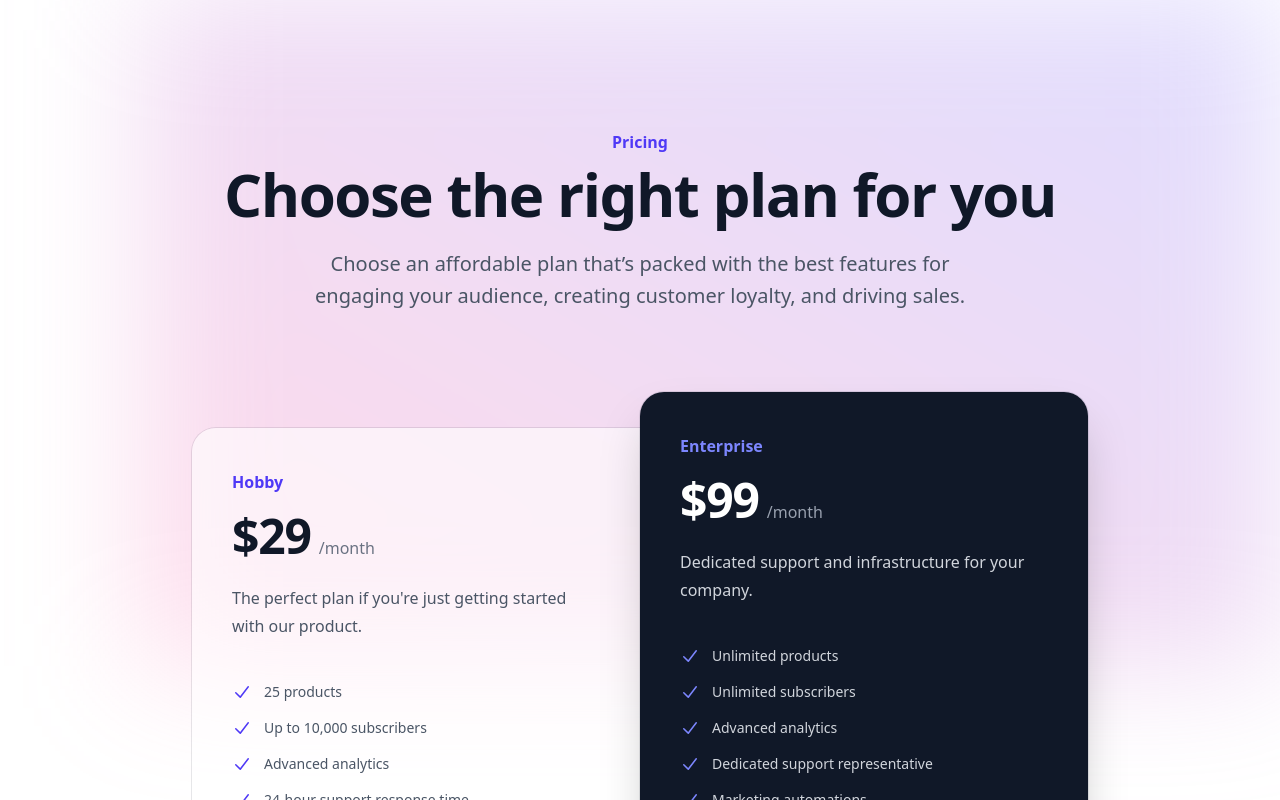
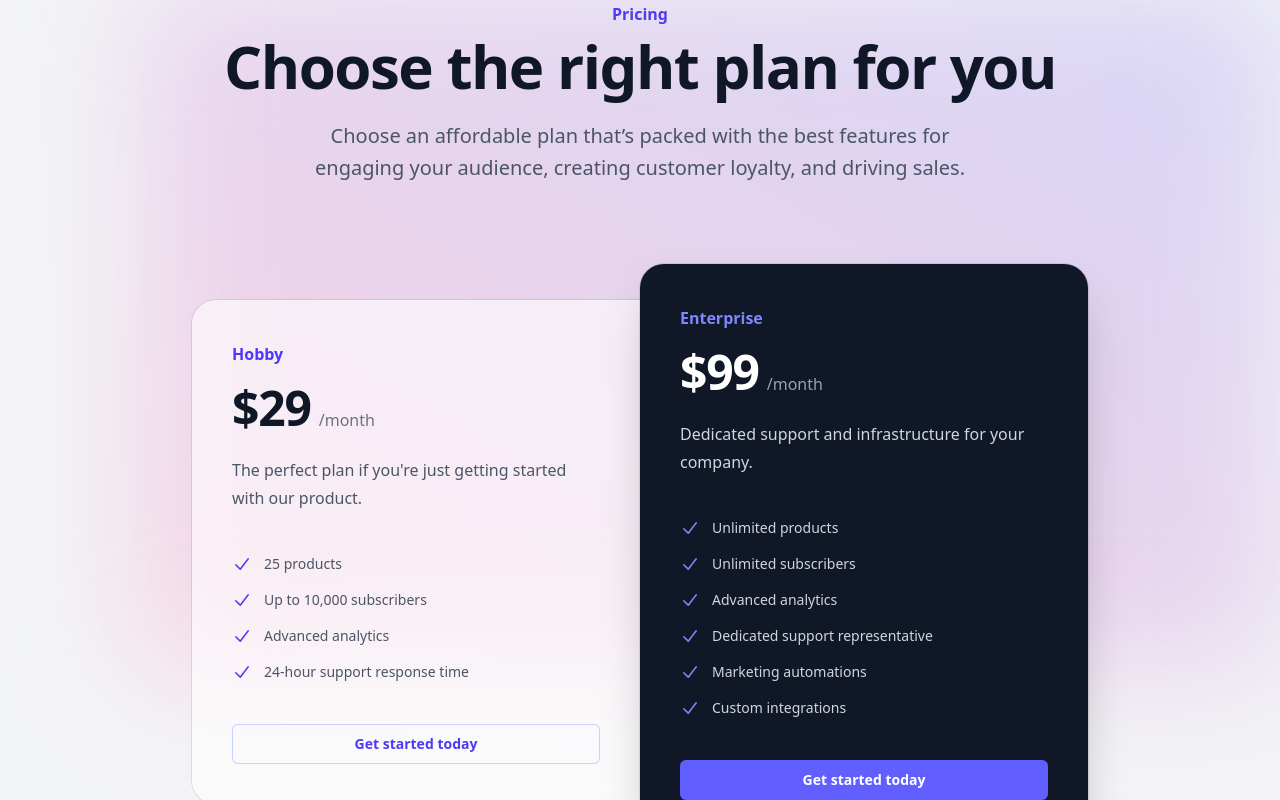
Before and after one commit to Markus-Scl/CuraiNotes, a React (Vite) app in the folder my-project/: page /pricing in a window 1280 px wide. Built offline with nearby package versions, Linux system fonts and the light colour scheme.

Commit message:
fixed formatting for pricing page

```diff
--- a/my-project/src/pages/Pricing/PricingPage.tsx
+++ b/my-project/src/pages/Pricing/PricingPage.tsx
@@ -1,6 +1,6 @@
 const PricingPage = () => {
 	return (
-		<div className="relative isolate bg-white px-6 py-24 sm:py-32 lg:px-8">
+		<div>
 			<div className="absolute inset-x-0 -top-3 -z-10 transform-gpu overflow-hidden px-36 blur-3xl" aria-hidden="true">
 				<div className="mx-auto aspect-1155/678 w-[72.1875rem] bg-linear-to-tr from-[#ff80b5] to-[#9089fc] opacity-30"></div>
 			</div>
```
